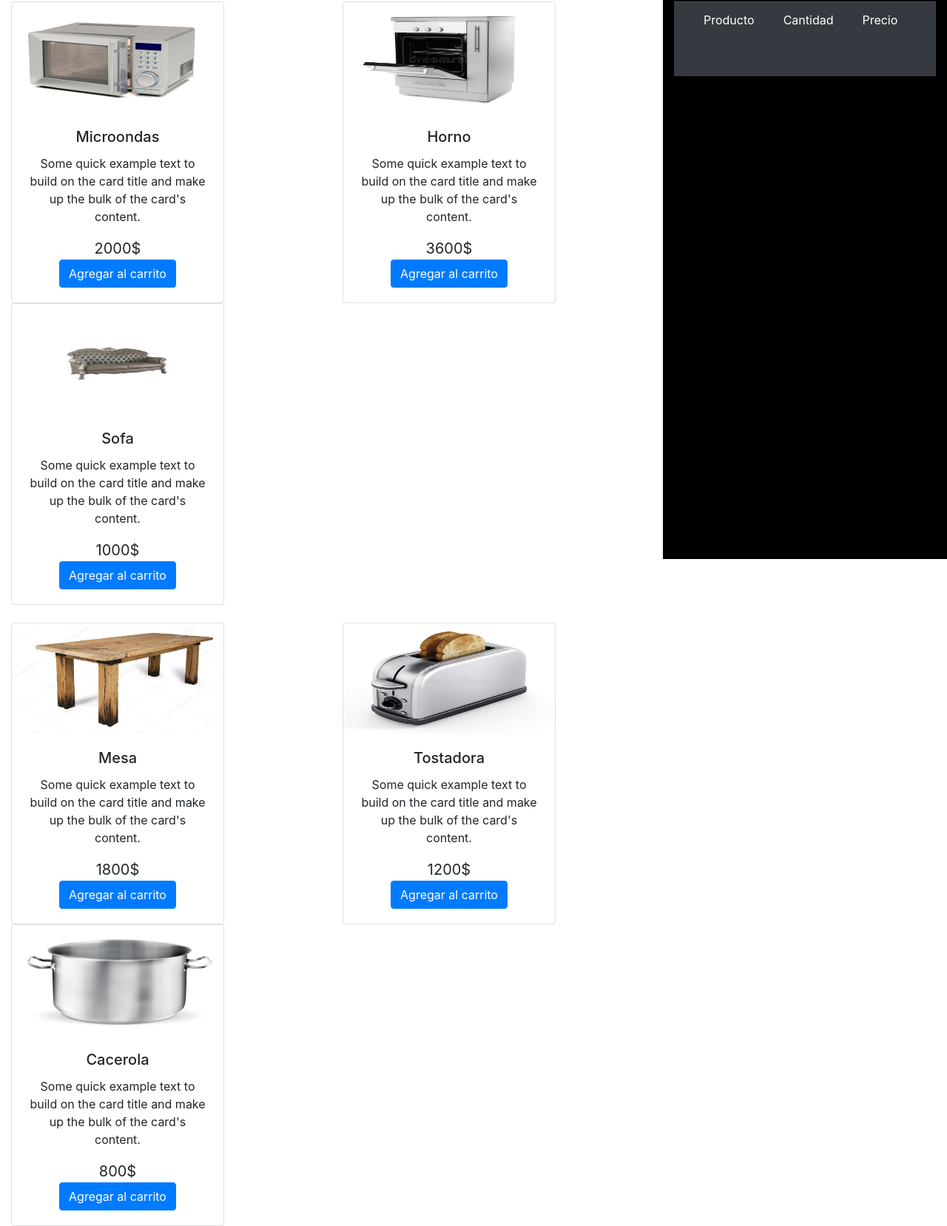
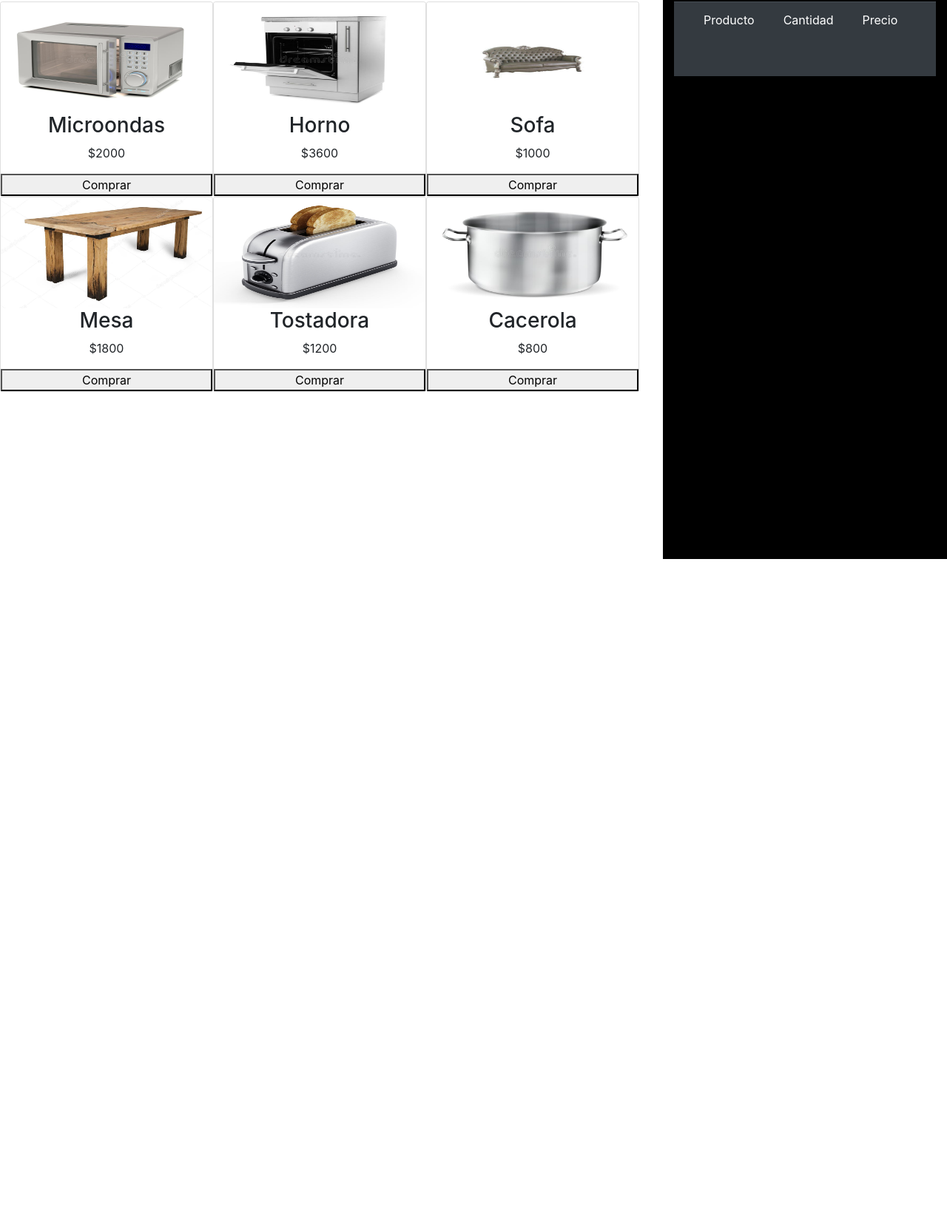
Before and after one commit to Juuan3097/PreEntrega3-Rios, a plain HTML site: page index.html in a window 1280 px wide. Shown: the part 44-1702 px from the top of the page at 74% size. After the commit the page ends 800 px from the top, so only its background shows below. Drawn offline with nearby package versions, Linux system fonts and the light colour scheme.

Commit message:
Cuarto commit

```diff
--- a/index.html
+++ b/index.html
@@ -8,6 +8,7 @@
     <link rel="stylesheet" href="https://cdn.jsdelivr.net/npm/bootstrap@4.3.1/dist/css/bootstrap.min.css"
         integrity="sha384-ggOyR0iXCbMQv3Xipma34MD+dH/1fQ784/j6cY/iJTQUOhcWr7x9JvoRxT2MZw1T" crossorigin="anonymous">
     <link rel="stylesheet" href="style.css">
+    <link rel="icon" type="image/x-icon" href="/images/favicon.ico">
     <title>Pre-Entrega 3</title>
 </head>
 
@@ -15,94 +16,12 @@
 
     <div id="contenedorPadre">
         <div class="container" id="listaProductos">
+
             <h2>Productos</h2>
-            <div class="row">
-                <div class="col">
-                    <div class="card" style="width: 18rem;">
-                        <img src="img/microwave.jpg" class="card-img-top" alt="..." height="150" width="150">
-                        <div class="card-body">
-                            <h5 class="card-title">Microondas</h5>
-                            <p class="card-text">Some quick example text to build on the card title and make up the bulk
-                                of
-                                the card's content.</p>
-                                <span class="precio">2000$</span>
-                            <a href="#" class="btn btn-primary botonCarrito">Agregar al carrito</a>
-                        </div>
-                    </div>
-                </div>
-                <div class="col">
-                    <div class="card" style="width: 18rem;">
-                        <img src="img/oven.jpg" class="card-img-top" alt="..." height="150" width="150">
-                        <div class="card-body">
-                            <h5 class="card-title">Horno</h5>
-                            <p class="card-text">Some quick example text to build on the card title and make up the bulk
-                                of
-                                the card's content.</p>
-                                <span class="precio">3600$</span>
-                            <a href="#" class="btn btn-primary botonCarrito">Agregar al carrito</a>
-                        </div>
-                    </div>
-                </div>
-                <div class="col">
-                    <div class="card" style="width: 18rem;">
-                        <img src="img/sofa.jpg" class="card-img-top" alt="..." height="150" width="150">
-                        <div class="card-body">
-                            <h5 class="card-title">Sofa</h5>
-                            <p class="card-text">Some quick example text to build on the card title and make up the bulk
-                                of
-                                the card's content.</p>
-                                <span class="precio">1000$</span>
-                            <a href="#" class="btn btn-primary botonCarrito">Agregar al carrito</a>
-                        </div>
-                    </div>
-                </div>
-            </div>
-            <br>
-            <div class="row">
-                <div class="col">
-                    <div class="card" style="width: 18rem;">
-                        <img src="img/table.jpg" class="card-img-top" alt="..." height="150" width="150">
-                        <div class="card-body">
-                            <h5 class="card-title">Mesa</h5>
-                            <p class="card-text">Some quick example text to build on the card title and make up the bulk
-                                of
-                                the card's content.</p>
-                                <span class="precio">1800$</span>
-                            <a href="#" class="btn btn-primary botonCarrito">Agregar al carrito</a>
-                        </div>
-                    </div>
-                </div>
-                <div class="col">
-                    <div class="card" style="width: 18rem;">
-                        <img src="img/toaster.jpg" class="card-img-top" alt="..." height="150" width="150">
-                        <div class="card-body">
-                            <h5 class="card-title">Tostadora</h5>
-                            <p class="card-text">Some quick example text to build on the card title and make up the bulk
-                                of
-                                the card's content.</p>
-                                <span class="precio">1200$</span>
-                            <a href="#" class="btn btn-primary botonCarrito">Agregar al carrito</a>
-                        </div>
-                    </div>
-                </div>
-                <div class="col">
-                    <div class="card" style="width: 18rem;">
-                        <img src="img/pot.jpg" class="card-img-top" alt="..." height="150" width="150">
-                        <div class="card-body">
-                            <h5 class="card-title">Cacerola</h5>
-                            <p class="card-text">Some quick example text to build on the card title and make up the bulk
-                                of
-                                the card's content.</p>
-                                <span class="precio">800$</span>
-                            <a href="#" class="btn btn-primary botonCarrito">Agregar al carrito</a>
-                        </div>
-                    </div>
-                </div>
+            <div class="row shop-content" id="shopContent">
 
             </div>
-
         </div>
-
 
         <div class="container" id="carrito">
             <h2>Carrito</h2>
@@ -122,10 +41,9 @@
             </table>
 
         </div>
+        </div>
+
     </div>
-
-
-
 
     <script src="./script.js"></script>
     <script src="https://cdn.jsdelivr.net/npm/bootstrap@5.0.2/dist/js/bootstrap.bundle.min.js"
--- a/script.js
+++ b/script.js
@@ -1,102 +1,91 @@
-
-function agregarCarrito(e){
-
-    let nombre_producto = this.nombre ;
-    let precio_producto = this.precio ;
-    let img_producto = this.img ;
+const shopContent = document.getElementById("shopContent");
 
 
-    let producto = {
-        nombre: nombre_producto,
-        precio: precio_producto,
-        img: img_producto,
-        cantidad:1
-    };
-
-    mostrar_carrito( producto );
-}
-
-// let boton = document.getElementById("botonCarrito")
-// boton.addEventListener("click", respuestaClick)
-// function agregarCarrito() {
-
-// }
-
 class Producto {
-    constructor(nombre, precio, img, cantidad) {
+    constructor(nombre, precio, img, cantidad, id) {
 
         this.nombre = nombre;
         this.precio = parseInt(precio);
         this.img = img;
         this.cantidad = parseInt(cantidad);
+        this.id = parseInt(id);
 
     }
 
 
 }
 
-let carrito = [];
+let productos = [];
 
-carrito.push(new Producto("Microondas", "2000", "img/microwave.jpg", "1"));
-carrito.push(new Producto("Horno", "3600", "img/oven.jpg", "1"));
-carrito.push(new Producto("Sofa", "1000", "img/sofa.jpg", "1"));
-carrito.push(new Producto("Mesa", "1800", "img/table.jpg", "1"));
-carrito.push(new Producto("Tostadora", "1200", "img/toaster.jpg", "1"));
-carrito.push(new Producto("Cacerola", "800", "img/pot.jpg", "1"));
+productos.push(new Producto("Microondas", "2000", "img/microwave.jpg", "1", "1"));
+productos.push(new Producto("Horno", "3600", "img/oven.jpg", "1", "2"));
+productos.push(new Producto("Sofa", "1000", "img/sofa.jpg", "1", "3"));
+productos.push(new Producto("Mesa", "1800", "img/table.jpg", "1", "4"));
+productos.push(new Producto("Tostadora", "1200", "img/toaster.jpg", "1","5"));
+productos.push(new Producto("Cacerola", "800", "img/pot.jpg", "1","6"));
 
-console.log(carrito);
 
-function mostrar_carrito(producto) {
+let carritoProductos = [];
 
+productos.forEach((product) => {
+    let content = document.createElement("div");
+    content.className = "card";
+    content.innerHTML = `
+    <img src="${product.img}" alt="..." class="card-img-top" height="150" width="150">
+    <h3>${product.nombre}</h3>
+    <p>$${product.precio}</p>
+    `;
+
+    shopContent.append(content);
+
+    let comprar = document.createElement("button");
+    comprar.innerText = "Comprar";
+    comprar.className = "comprar";
+
+
+    content.append(comprar);
+
+    comprar.addEventListener("click", () => {
+        carritoProductos.push({
+            img: product.img,
+            nombre: product.nombre,
+            cantidad: product.cantidad,
+            precio: product.precio,
+            id: product.id
+        });
+
+            let tabla = document.getElementById("tbody");
             let fila = document.createElement("tr");
 
-    fila.innerHTML = `<td><img src="${producto.img}"></td>
-                      <td>${producto.nombre}</td>
-                      <td>${producto.cantidad}</td>
-                      <td>${producto.precio}</td>
+            fila.innerHTML = `<td><img width=50 src="${product.img}"></td>
+            <td>${product.nombre}</td>
+            <td>${product.cantidad}</td>
+            <td>${product.precio}</td>
             <td><button class="btn btn-danger borrar_elemento">Borrar</button></td>`;
 
-    let tabla = document.getElementById("tbody");
             tabla.append(fila);
 
-    // let btn_borrar = document.querySelectorAll(".borrar_elemento");
+        console.log(carritoProductos);
+
+    });
+});
+
+let btn_borrar = document.querySelectorAll(".borrar_elemento");
 
 
-    // for( let boton of btn_borrar){
+for( let boton of btn_borrar){
 
-    //     boton.addEventListener("click" , borrar_producto);
-    // }
-
-
-
+    boton.addEventListener("click" , borrar_producto);
 }
 
 
-let btn_compra = document.querySelectorAll(".botonCarrito");
+function borrar_producto(id){
 
-for (let boton of btn_compra) {
+    let findId = carritoProductos.find((product) =>product.id === id);
+    console.log(findId);
 
-    boton.addEventListener("click", mostrar_carrito);
+    borrarItem = carritoProductos.filter((carritoId) =>{
+        return carritoId !== findId;
+    });
 
 }
-
-
-
-
-let btn_carrito = document.getElementById("mostrar_carrito");
-
-
-// btn_carrito.addEventListener("click" , function(){
-
-
-//     let carrito = document.getElementById("carrito");
-
-//     if( carrito.style.display != "none"){
-
-//         carrito.style.display = "none";
-//     }
-//     else{
-//         carrito.style.display = "block";
-//     }
-
-// })
--- a/style.css
+++ b/style.css
@@ -1,5 +1,6 @@
 .card{
     text-align: center;
+    width: 18rem;
 }
 
 td{
```
Lines whose indentation alone changed are shown as unchanged.
